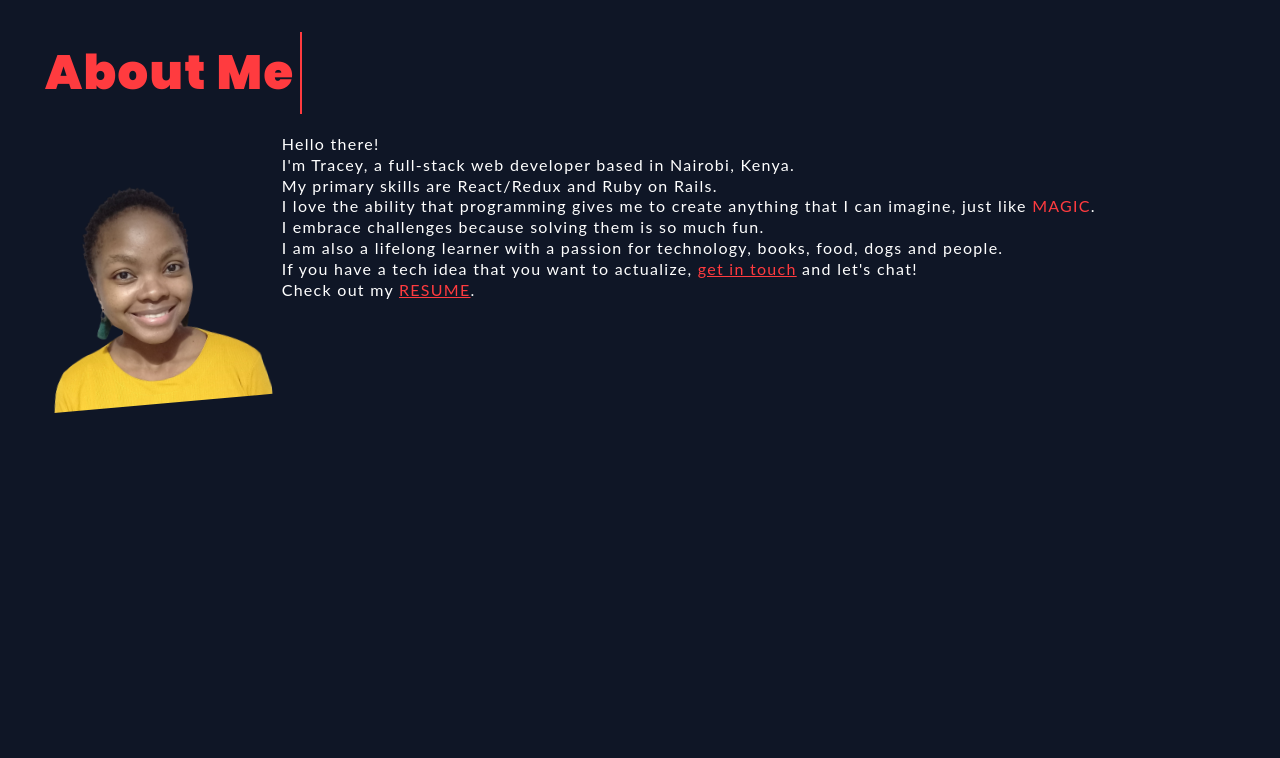
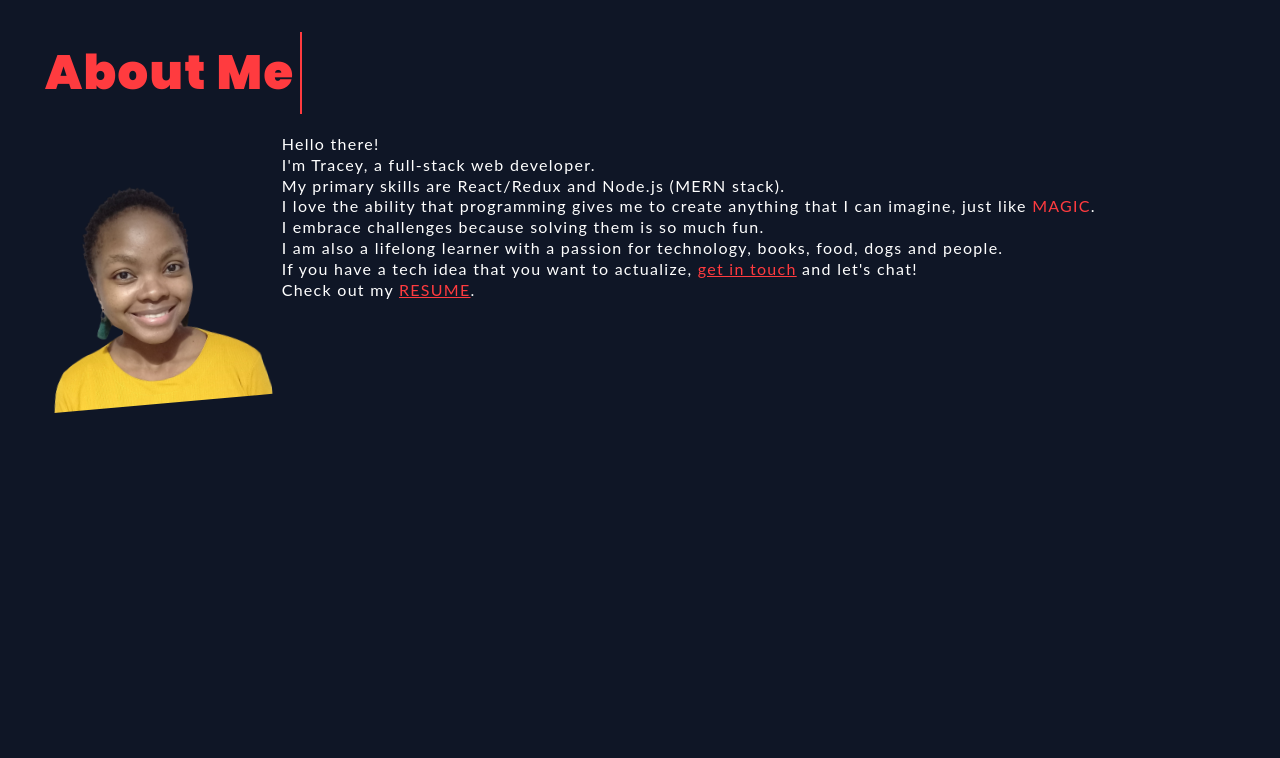
Before and after one commit to trace-kadenyi/portfolio_website, a React (Create React App) app: page / in a window 1280 px wide. Shown: the part 940-1698 px from the top of the page. Built offline with nearby package versions, Linux system fonts and the light colour scheme.

Commit message:
Update personal info

```diff
--- a/src/Components/About/About.js
+++ b/src/Components/About/About.js
@@ -36,12 +36,11 @@ const About = () => {
             <img src={myPic} alt="my_pic" className="hero" />
             <p className="content_para">
               Hello there! <br />
-              I'm Tracey, a full-stack web developer based in Nairobi, Kenya.{" "}
-              <br />
-              My primary skills are React/Redux and Ruby on Rails. <br />I love
-              the ability that programming gives me to create anything that I
-              can imagine, just like <span className="magic">MAGIC</span>.{" "}
-              <br />
+              I'm Tracey, a full-stack web developer. <br />
+              My primary skills are React/Redux and Node.js (MERN stack). <br />
+              I love the ability that programming gives me to create anything
+              that I can imagine, just like <span className="magic">MAGIC</span>
+              . <br />
               I embrace challenges because solving them is so much fun. <br />
               I am also a lifelong learner with a passion for technology, books,
               food, dogs and people. <br />
@@ -75,6 +74,7 @@ const About = () => {
                 <li>HTML</li>
                 <li>CSS</li>
                 <li>JavaScript</li>
+                <li>Python</li>
                 <li>Ruby</li>
               </ul>
 
@@ -84,11 +84,12 @@ const About = () => {
               <ul className="frameworks">
                 <li>React</li>
                 <li>Redux</li>
+                <li>Express</li>
+                <li>Node.js</li>
                 <li>Ruby on Rails</li>
                 <li>Bootstrap</li>
                 <li>Material UI</li>
                 <li>Font Awesome</li>
-                <li>Express</li>
               </ul>
 
               <hr className="line" />
@@ -98,6 +99,7 @@ const About = () => {
                 <li>Git</li>
                 <li>GitHub</li>
                 <li>Heroku</li>
+                <li>Vercel</li>
                 <li>Netlify</li>
                 <li>VS Code</li>
                 <li>Postman</li>
@@ -107,8 +109,8 @@ const About = () => {
               {/* databases */}
               <h3>Databases</h3>
               <ul className="databases">
+                <li>MongoDB</li>
                 <li>PostgreSQL</li>
-                <li>SQLite</li>
                 <li>Firebase</li>
               </ul>
 
```
